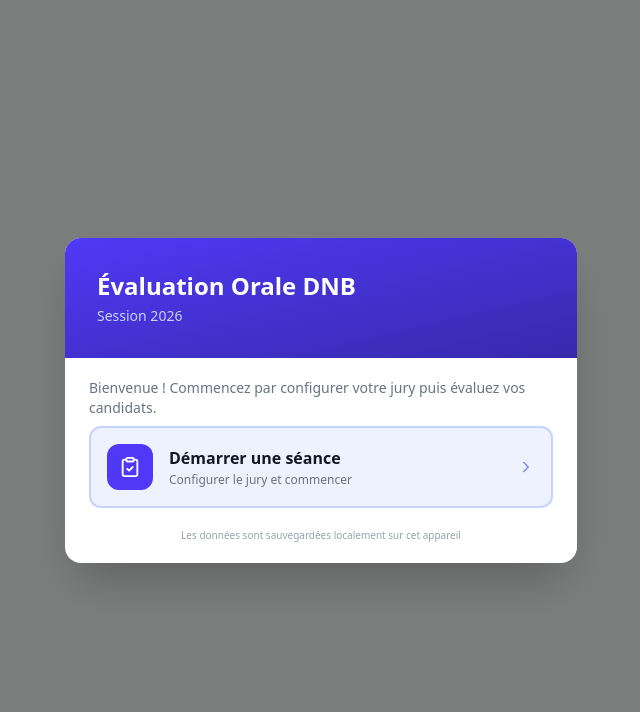
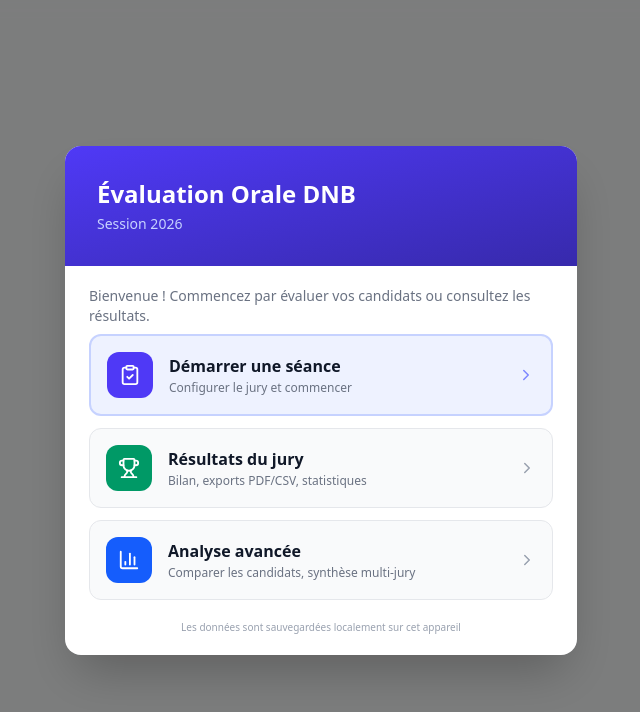
Before and after one commit to CodBad25/oral-dnb, a React (Vite) app: page / in a window 1280 px wide. Shown: the top 712 px of the page, without its empty margins (319-959 px from the left). Built offline with nearby package versions, Linux system fonts and the light colour scheme.

Commit message:
Toujours afficher les 3 choix dans la modale et les pills de nav

```diff
--- a/src/App.tsx
+++ b/src/App.tsx
@@ -143,8 +143,7 @@ export default function App() {
                 {candidateInfo}
               </span>
             )}
-            {history.length > 0 && (
-              <div className="flex bg-gray-100 dark:bg-gray-700 rounded-lg p-0.5 gap-0.5">
+            <div className="flex bg-gray-100 dark:bg-gray-700 rounded-lg p-0.5 gap-0.5">
                 {([
                   { key: 'evaluation' as const, label: 'Évaluation', icon: ClipboardCheck },
                   { key: 'resultats' as const, label: 'Résultats', icon: Trophy },
@@ -167,8 +166,7 @@ export default function App() {
                     <span className="hidden sm:inline">{label}</span>
                   </button>
                 ))}
-              </div>
-            )}
+            </div>
             {appView === 'evaluation' && isViewingHistory && (
               isEditingHistory ? (
                 <span className="text-xs bg-blue-100 dark:bg-blue-900 text-blue-800 dark:text-blue-200 px-2 py-1 rounded font-medium">
--- a/src/components/WelcomeModal.tsx
+++ b/src/components/WelcomeModal.tsx
@@ -49,11 +49,11 @@ export const WelcomeModal = ({ onStartEvaluation, onViewResults, onViewAnalyse }
         <div className="px-6 py-5 space-y-3">
           {!hasHistory && (
             <p className="text-sm text-gray-500 dark:text-gray-400 mb-2">
-              Bienvenue ! Commencez par configurer votre jury puis évaluez vos candidats.
+              Bienvenue ! Commencez par évaluer vos candidats ou consultez les résultats.
             </p>
           )}
 
-          {/* Primary action */}
+          {/* Évaluation */}
           <button
             onClick={onStartEvaluation}
             className="w-full flex items-center gap-4 p-4 rounded-xl bg-indigo-50 dark:bg-indigo-900/30 hover:bg-indigo-100 dark:hover:bg-indigo-900/50 border-2 border-indigo-200 dark:border-indigo-700 transition-colors group"
@@ -74,9 +74,7 @@ export const WelcomeModal = ({ onStartEvaluation, onViewResults, onViewAnalyse }
             <ChevronRight size={18} className="text-indigo-400 group-hover:translate-x-1 transition-transform" />
           </button>
 
-          {hasHistory && (
-            <>
-              {/* Results */}
+          {/* Résultats */}
           <button
             onClick={onViewResults}
             className="w-full flex items-center gap-4 p-4 rounded-xl bg-gray-50 dark:bg-gray-700/50 hover:bg-gray-100 dark:hover:bg-gray-700 border border-gray-200 dark:border-gray-600 transition-colors group"
@@ -89,7 +87,9 @@ export const WelcomeModal = ({ onStartEvaluation, onViewResults, onViewAnalyse }
                 Résultats du jury
               </p>
               <p className="text-xs text-gray-500 dark:text-gray-400 mt-0.5">
-                    Bilan, exports PDF/CSV, statistiques
+                {hasHistory
+                  ? `${history.length} candidat${history.length > 1 ? 's' : ''} · Bilan, exports PDF/CSV`
+                  : 'Bilan, exports PDF/CSV, statistiques'}
               </p>
             </div>
             <ChevronRight size={18} className="text-gray-400 group-hover:translate-x-1 transition-transform" />
@@ -113,8 +113,6 @@ export const WelcomeModal = ({ onStartEvaluation, onViewResults, onViewAnalyse }
             </div>
             <ChevronRight size={18} className="text-gray-400 group-hover:translate-x-1 transition-transform" />
           </button>
-            </>
-          )}
         </div>
 
         {/* Footer */}
```
Lines whose indentation alone changed are shown as unchanged.
